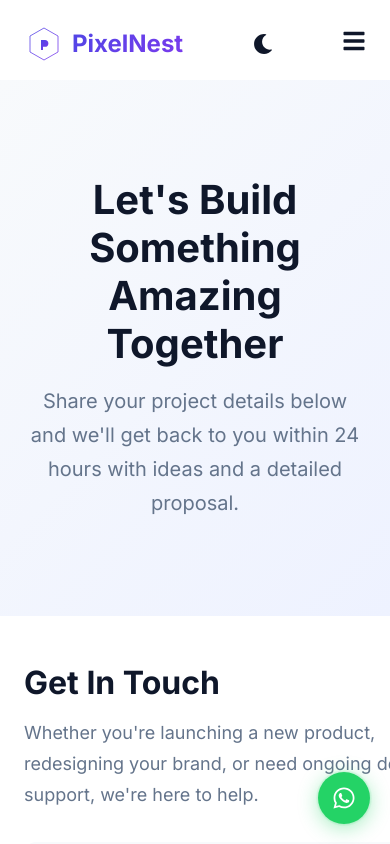
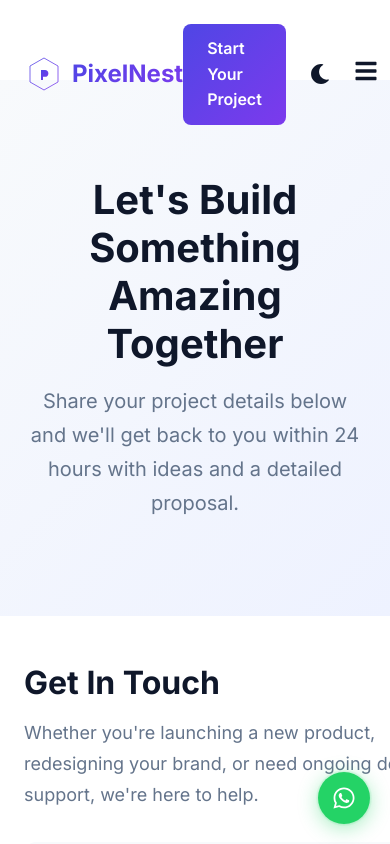
Before and after one commit to work-projt-vansh/pixelnest-studio-site, a React (Create React App) app: page /contact in a window 390 px wide. Shown: the top 844 px of the page. Built offline with nearby package versions, Linux system fonts and the light colour scheme.

Commit message:
feat: Relocate 'Start Your Project' button to the right of the header

```diff
--- a/src/components/layout/Header.css
+++ b/src/components/layout/Header.css
@@ -82,6 +82,12 @@ html.dark-mode .header.scrolled {
   width: 100%;
 }
 
+.header-actions {
+  display: flex;
+  align-items: center;
+  gap: var(--spacing-md);
+}
+
 .btn {
   padding: 12px 24px;
   border-radius: 8px;
@@ -107,6 +113,7 @@ html.dark-mode .header.scrolled {
   background: none;
   font-size: 1.5rem;
   color: var(--text-primary);
+  z-index: 1001;
 }
 
 .dark-mode-toggle {
@@ -138,25 +145,21 @@ html.dark-mode .dark-mode-toggle:hover {
   display: inline-flex;
 }
 
-@media (max-width: 768px) {
+@media (max-width: 992px) {
   .nav {
     position: fixed;
-    top: -100vh;
-    left: 0;
-    right: 0;
-    width: 100%;
-    height: auto;
-    max-height: 100vh;
+    top: 0;
+    left: -100%;
+    width: 280px;
+    height: 100%;
     background-color: var(--white);
     flex-direction: column;
     justify-content: flex-start;
-    align-items: center;
-    gap: var(--spacing-md);
-    padding: var(--spacing-lg) var(--spacing-md);
-    transition: top 0.3s ease;
-    box-shadow: 0 5px 20px rgba(0, 0, 0, 0.1);
-    z-index: 999;
-    overflow-y: auto;
+  padding: 80px var(--spacing-xl) var(--spacing-xl);
+  transition: left 0.35s ease;
+    box-shadow: 0 0px 40px rgba(0, 0, 0, 0.1);
+    align-items: flex-start;
+    z-index: 1000;
   }
 
   html.dark-mode .nav {
@@ -164,27 +167,26 @@ html.dark-mode .dark-mode-toggle:hover {
   }
 
   .nav.mobile-open {
-    top: 0;
+    left: 0;
   }
 
   .mobile-menu-toggle {
     display: block;
-    z-index: 1001;
   }
 
   .nav-link {
     font-size: 1.125rem;
     padding: var(--spacing-sm) 0;
+    width: 100%;
+  }
+
+  .desktop-cta {
+    display: none;
   }
 
   .mobile-cta {
     display: inline-flex;
-  }
-
-  .desktop-cta {
-    display: inline-flex;
     width: 100%;
-    max-width: 280px;
     margin-top: var(--spacing-md);
     padding: 12px 24px;
     font-size: 1rem;
--- a/src/components/layout/Header.js
+++ b/src/components/layout/Header.js
@@ -64,12 +64,15 @@ const Header = () => {
                 {item.name}
               </Link>
             ))}
+            <Link to="/contact" className="btn btn-primary mobile-cta">
+              Start Your Project
+            </Link>
+          </nav>
+
+          <div className="header-actions">
             <Link to="/contact" className="btn btn-primary desktop-cta">
               Start Your Project
             </Link>
-
-          </nav>
-
             <button
               className="dark-mode-toggle"
               onClick={toggleDarkMode}
@@ -88,6 +91,7 @@ const Header = () => {
             </button>
           </div>
         </div>
+      </div>
     </header>
   );
 };
```
Lines whose indentation alone changed are shown as unchanged.
